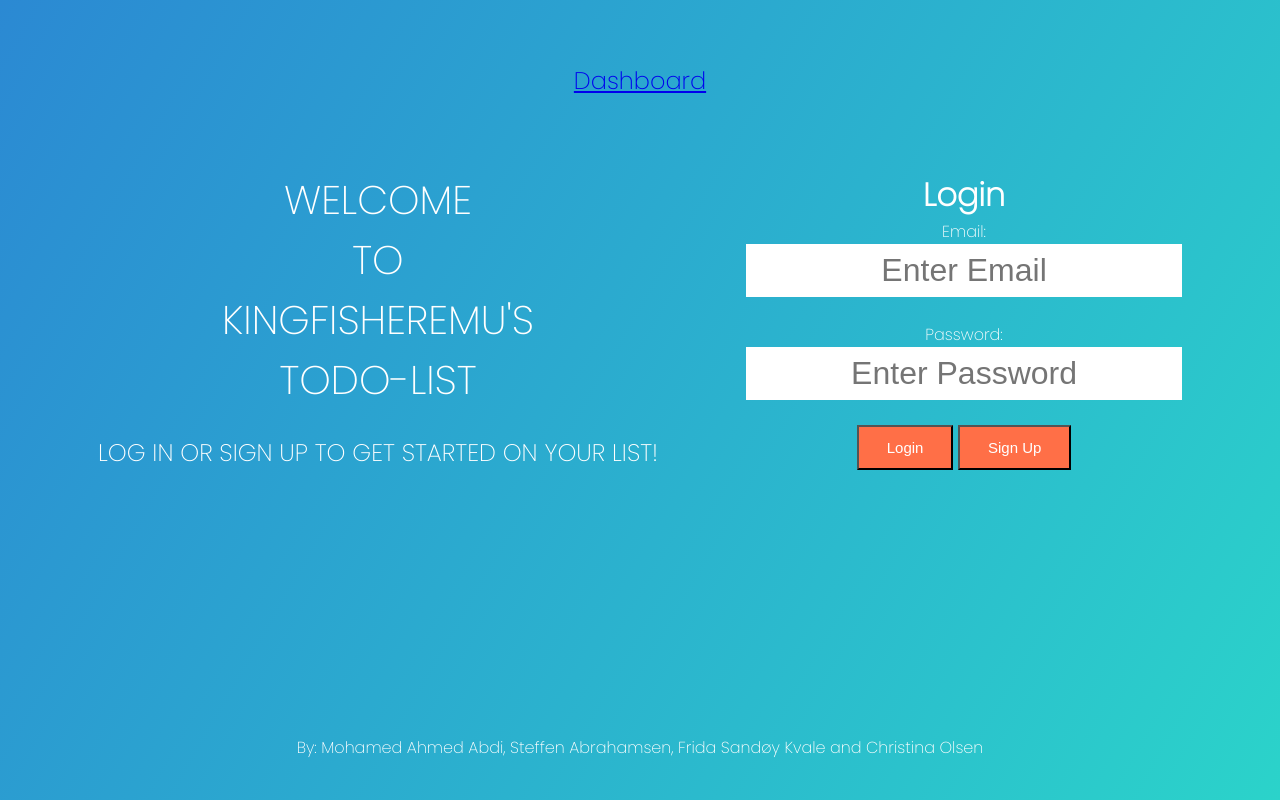
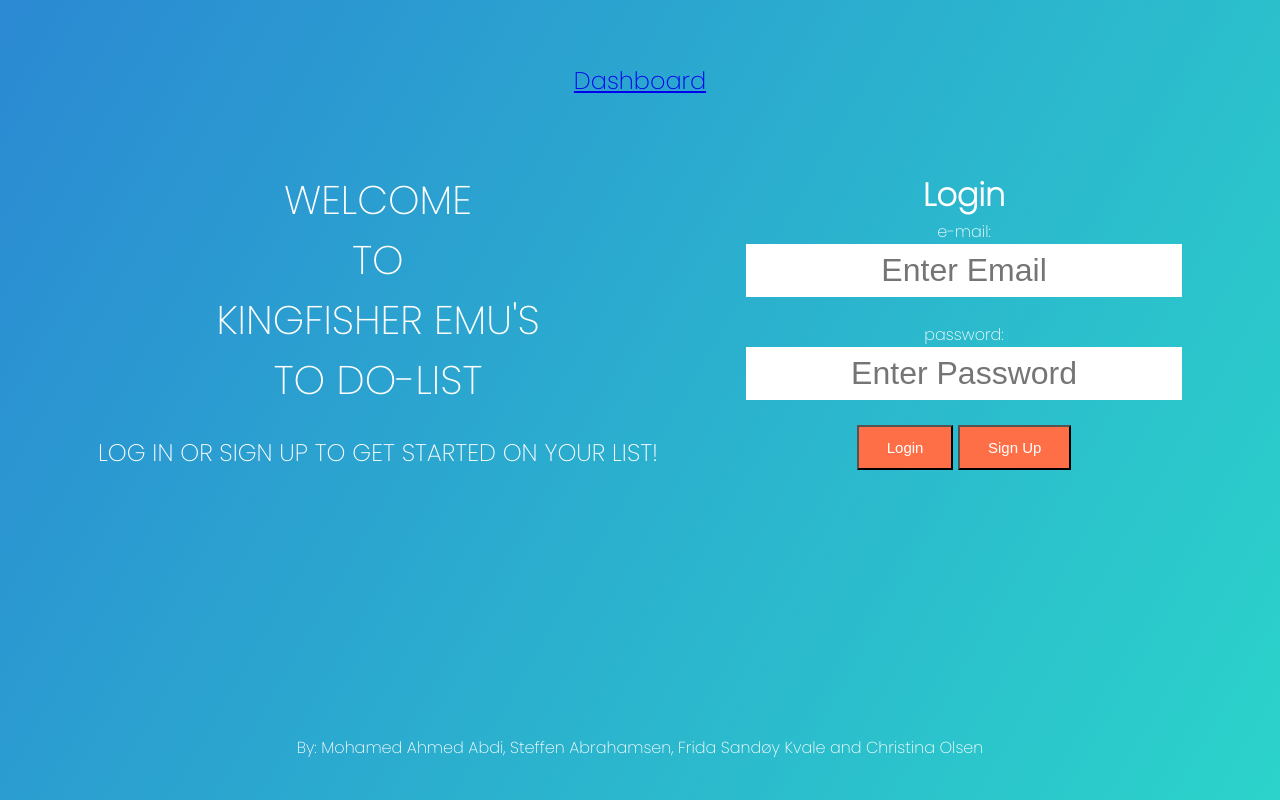
Before and after one commit to mohamed2g/Todo_App, a website: page public/index.html in a window 1280 px wide. Drawn offline with Linux system fonts and the light colour scheme.

Commit message:
Fikset skrivefeil <3

```diff
--- a/public/index.html
+++ b/public/index.html
@@ -19,19 +19,19 @@
             <br>
             TO
             <br>
-            KINGFISHEREMU'S
+            KINGFISHER EMU'S
             <br>
-            TODO-LIST</p>
+            TO DO-LIST</p>
             <br>
             <p>LOG IN OR SIGN UP TO GET STARTED ON YOUR LIST!</p>
         </div>
 
     <div id="start">
         <h1>Login</h1>
-        <label for="username">Email: </label>
+        <label for="username">e-mail: </label>
         <input class = "Input" id="username" type="email" placeholder="Enter Email"/>
         <br>
-        <label for="login">Password: </label>
+        <label for="login">password: </label>
         <input class = "Input" id="login" type="password" placeholder="Enter Password" />
         <br>
         <button id="login">Login</button>
```
Also changed, not shown: public/Dashboard.html (+1 -2 lines).
